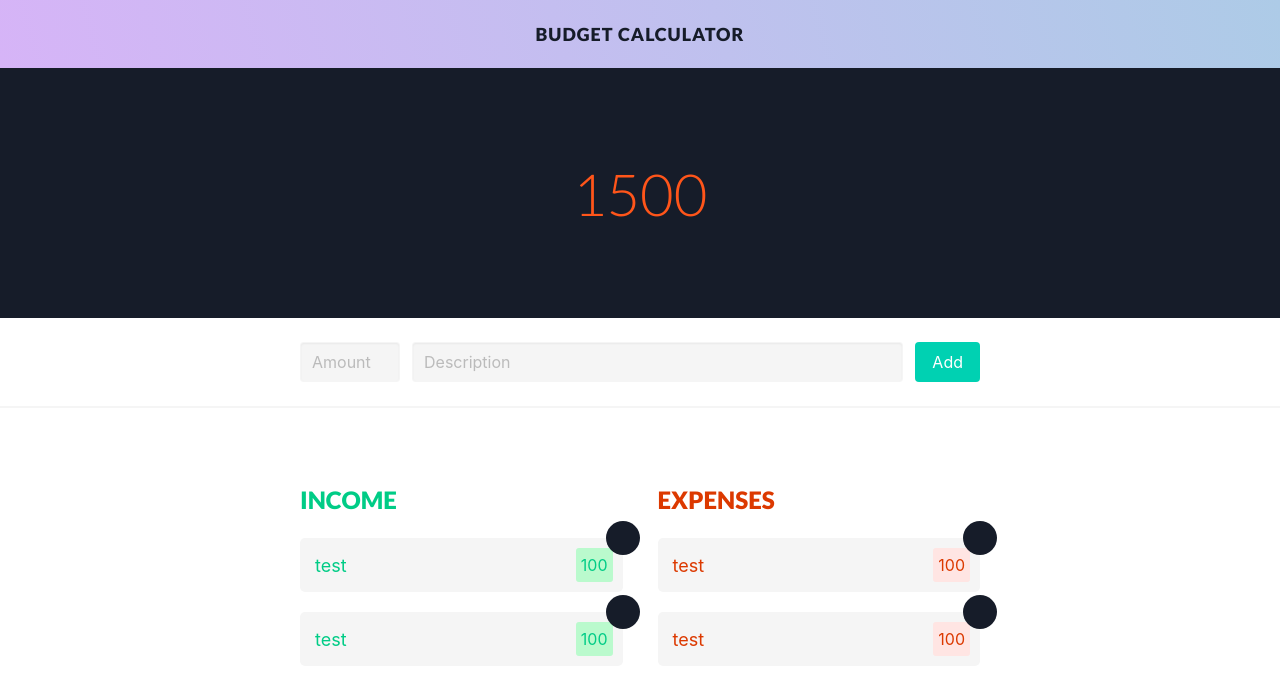
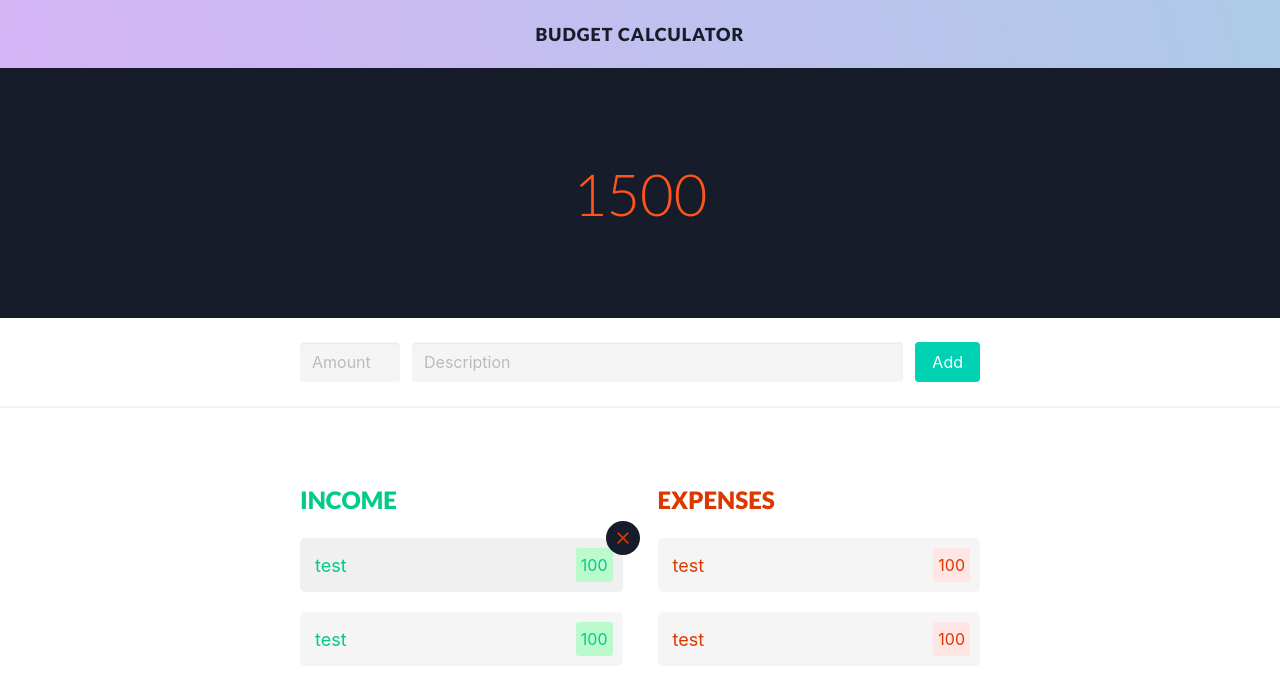
Before and after one commit to AMARTYA149/Budget_Calculator, an Angular app: page / in a window 1280 px wide. In both pictures the pointer is over the element 461 px from the left and 565 px from the top of the page. Shown: the top 694 px of the page. Built offline with nearby package versions, Linux system fonts and the light colour scheme.

Commit message:
FE almost done

```diff
--- a/src/app/budget-item-list/budget-item-card/budget-item-card.component.scss
+++ b/src/app/budget-item-list/budget-item-card/budget-item-card.component.scss
@@ -5,14 +5,32 @@
   width: 100%;
   position: relative;
 
+  &:hover {
+    .x-icon-button {
+      opacity: 1;
+      transform: scale(1);
+    }
+  }
+
   .x-icon-button {
     position: absolute;
     height: 34px;
     width: 34px;
     background: $dark;
     border-radius: 50%;
+    background-image: url("../../../assets/delete_icon.svg");
+    background-repeat: no-repeat;
+    background-position: center;
     top: -17px; //this has to be half of the height
     right: -17px; //this has to be half of the width
+    transform: scale(0);
+    transition: transform 0.2s ease-out, opacity 0.2s ease-out;
+    opacity: 0;
+    cursor: pointer;
+
+    &:hover {
+      transform: scale(1.2);
+    }
   }
 }
 
@@ -23,6 +41,12 @@
   padding: 10px;
   border-radius: 5px;
   cursor: pointer;
+
+  transition: background-color 0.2s ease-out;
+
+  &:hover {
+    background-color: darken($light-grey, 2%);
+  }
 
   .description {
     flex-grow: 1;
```
Also changed, not shown: src/assets/delete_icon.svg (added).
